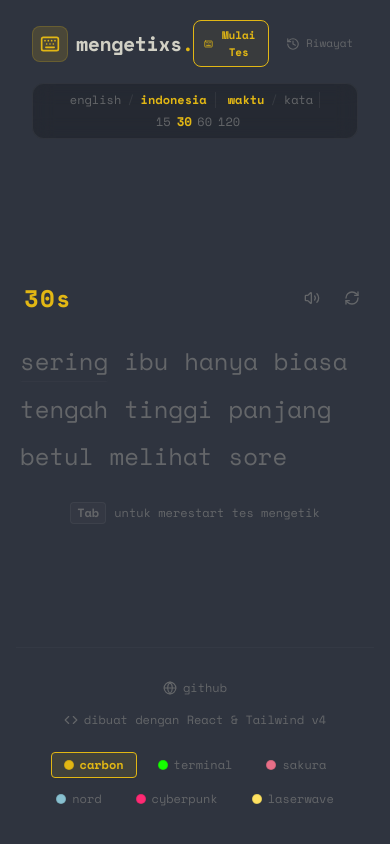
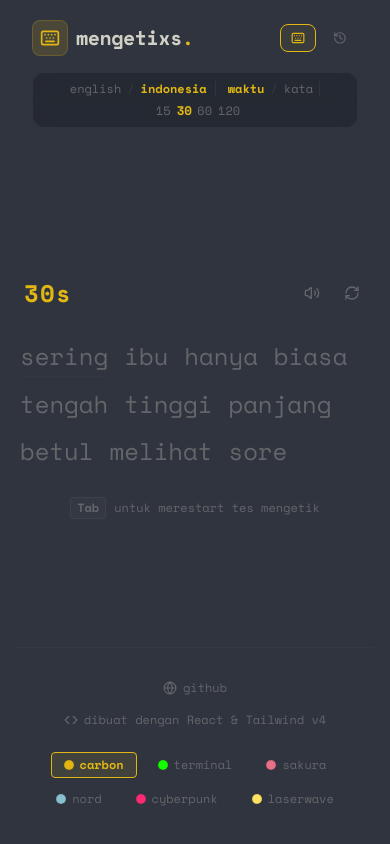
Before and after one commit to opakpakri/mengetype, a React (Vite) app: page / in a window 390 px wide. Built offline with nearby package versions, Linux system fonts and the light colour scheme.

Commit message:
another responsif

```diff
--- a/src/components/Navbar.jsx
+++ b/src/components/Navbar.jsx
@@ -46,7 +46,7 @@ export default function Navbar({ config, setConfig, activeView, setActiveView, h
         }`}
       >
         <Keyboard size={isMobile ? 14 : 16} />
-        <span>{t.navStartTest}</span>
+        <span className="hidden md:inline">{t.navStartTest}</span>
       </button>
 
       <button
@@ -58,7 +58,7 @@ export default function Navbar({ config, setConfig, activeView, setActiveView, h
         }`}
       >
         <History size={isMobile ? 14 : 16} />
-        <span>{t.navHistory}</span>
+        <span className="hidden md:inline">{t.navHistory}</span>
         {historyCount > 0 && (
           <span className="absolute -top-1 -right-1 px-1.5 py-0.2 text-[8px] sm:text-[9px] font-bold bg-main text-bg rounded-full border border-bg">
             {historyCount}
```
